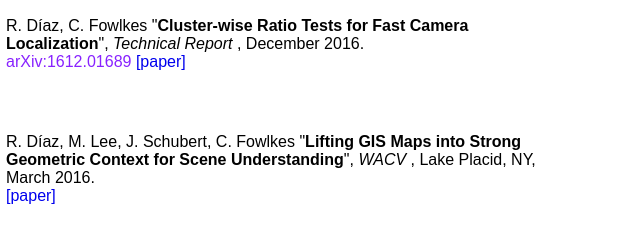
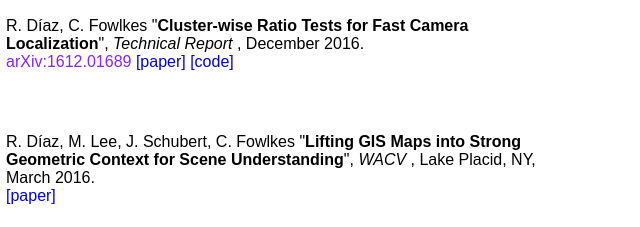
Before and after one commit to rauldiaz/old_website, a plain HTML site: page index.html in a window 1280 px wide. Shown: the part 586-813 px from the top of the page, 294-934 px from the left. Drawn offline with Linux system fonts and the light colour scheme.

Commit message:
added code reference

```diff
--- a/index.html
+++ b/index.html
@@ -80,6 +80,7 @@ a.invisible { color : inherit; text-decoration : inherit; }
 <br>
 <a href="http://arxiv.org/abs/1612.01689" style="color:#8822FF" target="_blank">arXiv:1612.01689</a>
 <a href="pubs/loc_arxiv.pdf">[paper]</a>
+<a href="https://bitbucket.org/rdiazgar/camera-localization">[code]</a>
 <br>
 <br>
 </p>
```
